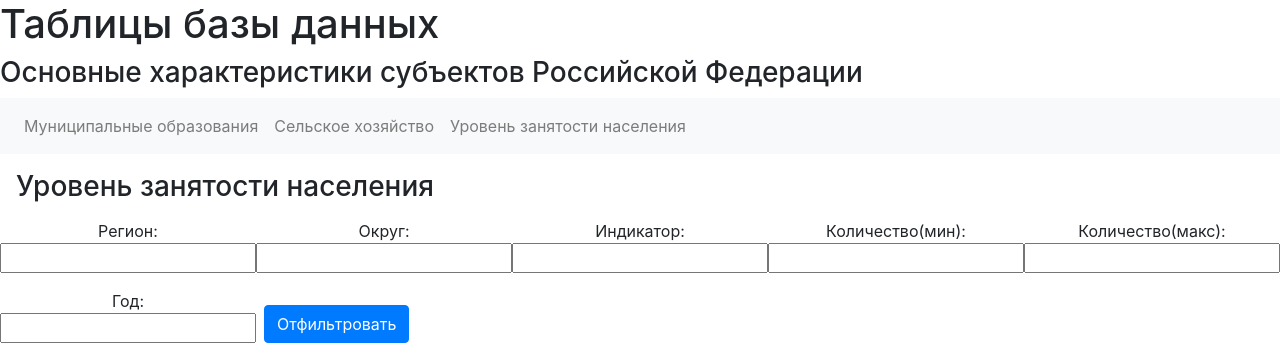
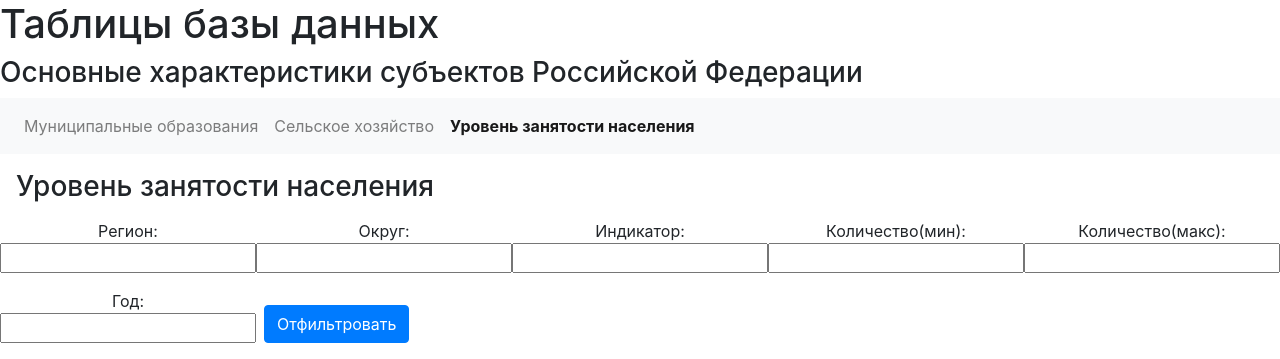
Before and after one commit to user-2305/project_cluster, a Django app: page /empl/ in a window 1280 px wide. Shown: the top 359 px of the page. Run offline with Django 5.2, Linux system fonts and the light colour scheme; data that the repository does not hold is empty; some libraries are stand-ins or nearby versions.

Commit message:
Работы над дизайном navbar и фильтра (на странице edu_list.html)

```diff
--- a/templates/empl_list.html
+++ b/templates/empl_list.html
@@ -9,9 +9,14 @@
       content="Web site created using create-react-app"
     />
     <link href="https://stackpath.bootstrapcdn.com/bootstrap/4.3.1/css/bootstrap.min.css" rel="stylesheet">
+    <style>
+        .navbar-nav .nav-link.active {
+            color: black;
+            font-weight: bold;
+        }
+    </style>
 </head>
-
-    <title>Муниципальные образования</title>
+    <title>Уровень занятости населения</title>
     <body>
         <div id="root">
             <h1>Таблицы базы данных</h1>
@@ -26,7 +31,7 @@
                             <a class="nav-link" href="/agr/">Сельское хозяйство</a>
                         </li>
                         <li class="nav-item">
-                            <a class="nav-link" href="/empl/">Уровень занятости населения</a>
+                            <a class="nav-link active" href="/empl/">Уровень занятости населения</a>
                         </li>
                     </ul>
                 </div>
--- /dev/null
+++ b/templates/style.css
@@ -0,0 +1,4 @@
+.navbar-nav .nav-link.active {
+    color: black;
+    font-weight: bold;
+}
```
Also changed, not shown: templates/agr_list.html (+8 -2 lines), templates/edu_list.html (+13 -3 lines).
